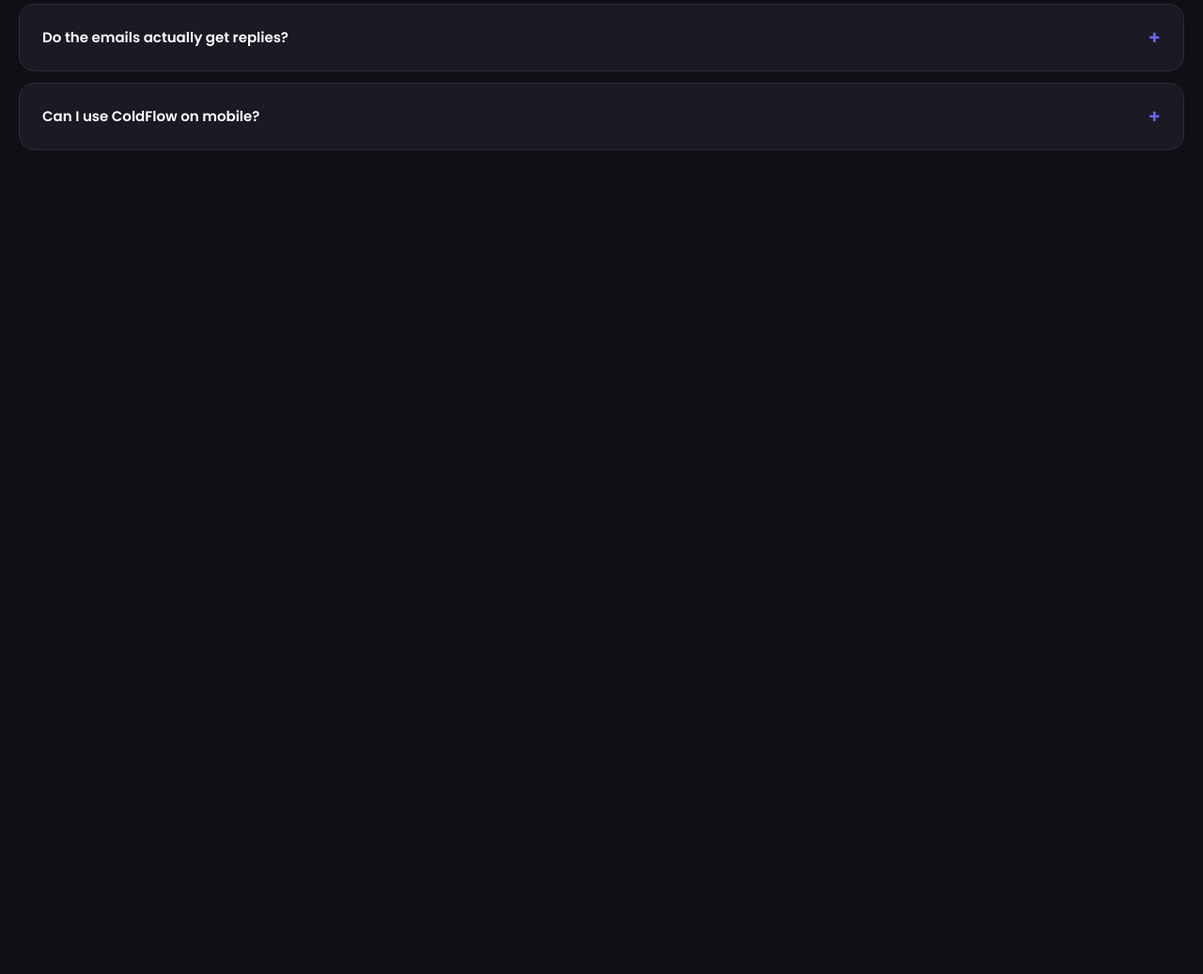
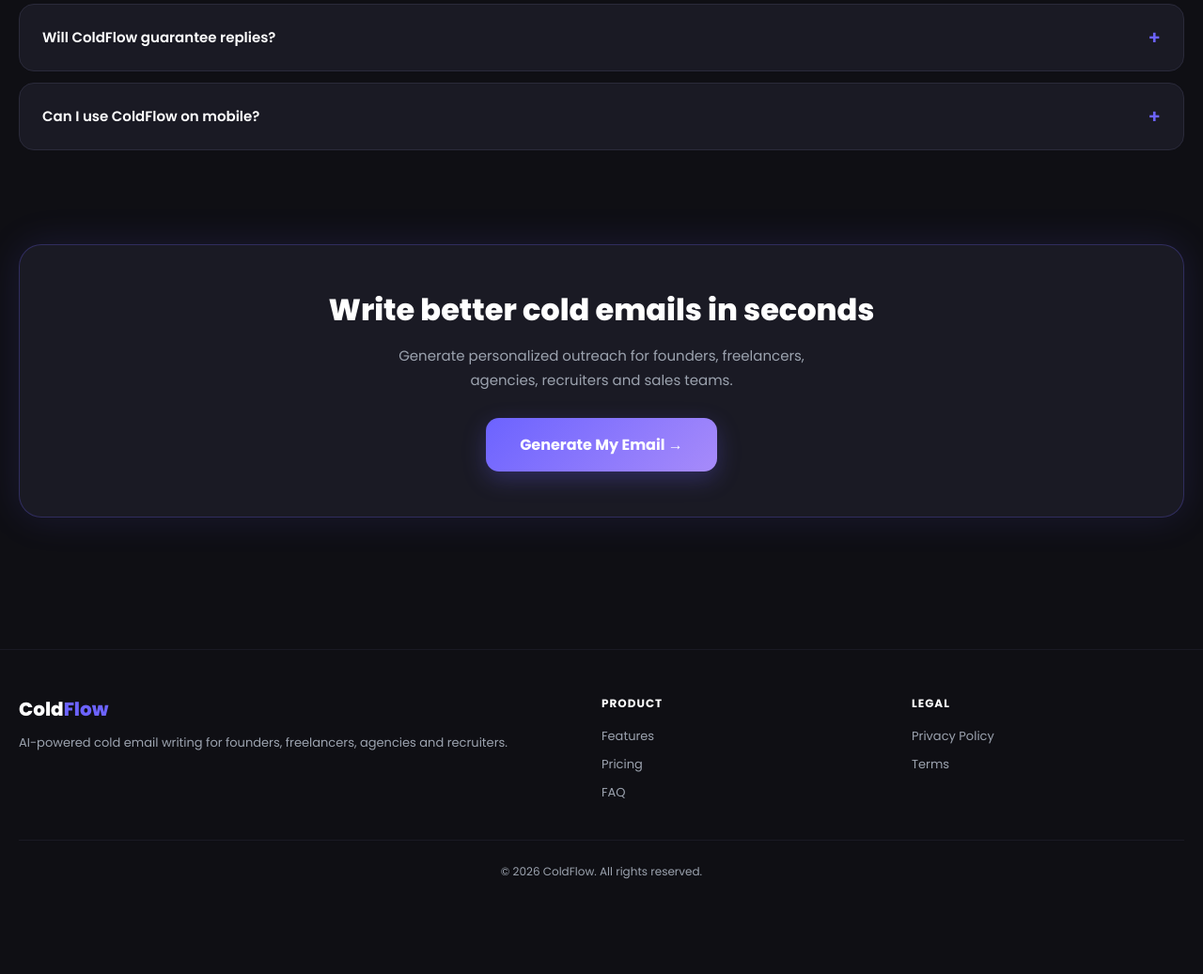
Before and after one commit to shreyanshetty211-svg/coldflow-app, a website: page index.html in a window 1280 px wide. Shown: the part 2845-3882 px from the top of the page at 94% size. Before the commit the page ends 3145 px from the top, so only its background shows below. Drawn offline with Linux system fonts and the light colour scheme.

Commit message:
add final CTA section and footer

```diff
--- a/index.html
+++ b/index.html
@@ -186,6 +186,28 @@
 .faq-answer { font-size: 14px; color: #9ca3af; line-height: 1.7; max-height: 0; overflow: hidden; transition: max-height 0.3s ease, padding 0.3s ease; padding: 0 24px; }
 .faq-item.open .faq-answer { max-height: 200px; padding: 0 24px 20px; }
 @media (max-width: 768px) { .faq-title { font-size: 26px; } }
+
+/* CTA SECTION */
+.final-cta-section { padding: 60px 20px 40px; }
+.final-cta-card { background: #1a1a24; border: 1px solid #6c63ff44; border-radius: 24px; padding: 48px 32px; text-align: center; box-shadow: 0 0 40px #6c63ff22; }
+.final-cta-title { font-size: 32px; font-weight: 800; margin-bottom: 16px; line-height: 1.3; }
+.final-cta-desc { font-size: 15px; color: #9ca3af; margin-bottom: 28px; line-height: 1.7; max-width: 480px; margin-left: auto; margin-right: auto; }
+.final-cta-btn { background: linear-gradient(135deg, #6c63ff, #a78bfa); color: white; border: none; padding: 16px 36px; border-radius: 14px; font-size: 16px; font-weight: 700; cursor: pointer; font-family: 'Poppins', sans-serif; box-shadow: 0 8px 24px #6c63ff44; transition: opacity 0.2s, transform 0.2s; }
+.final-cta-btn:hover { opacity: 0.9; transform: translateY(-1px); }
+@media (max-width: 768px) { .final-cta-title { font-size: 24px; } .final-cta-card { padding: 32px 20px; } }
+
+/* FOOTER */
+.site-footer { background: #0f0f14; border-top: 1px solid #1a1a24; padding: 48px 20px 100px; }
+.footer-grid { display: grid; grid-template-columns: 2fr 1fr 1fr; gap: 40px; margin-bottom: 40px; }
+.footer-brand-name { font-size: 20px; font-weight: 800; color: #fff; margin-bottom: 10px; }
+.footer-brand-name span { color: #6c63ff; }
+.footer-brand-desc { font-size: 13px; color: #9ca3af; line-height: 1.7; }
+.footer-col-title { font-size: 12px; font-weight: 700; color: #fff; letter-spacing: 1px; margin-bottom: 16px; }
+.footer-links { display: flex; flex-direction: column; gap: 10px; }
+.footer-link { font-size: 13px; color: #9ca3af; text-decoration: none; cursor: pointer; transition: color 0.2s; }
+.footer-link:hover { color: #6c63ff; }
+.footer-bottom { border-top: 1px solid #1a1a24; padding-top: 24px; text-align: center; font-size: 12px; color: #9ca3af; }
+@media (max-width: 768px) { .footer-grid { grid-template-columns: 1fr 1fr; gap: 32px; } }
 
 /* GENERATOR SCREEN */
 #generator { padding-bottom: 160px; }
@@ -469,10 +491,10 @@
       </div>
       <div class="faq-item">
         <div class="faq-question" onclick="toggleFaq(this)">
-          <span>Do the emails actually get replies?</span>
+          <span>Will ColdFlow guarantee replies?</span>
           <span class="faq-icon">+</span>
         </div>
-        <div class="faq-answer">ColdFlow is trained to write concise, personalized, human-sounding emails. Results depend on your offer and targeting, but the emails avoid common spam triggers and generic AI phrasing.</div>
+        <div class="faq-answer">No tool can guarantee replies. ColdFlow helps create more personalized, human-sounding cold emails that improve your chances of getting responses. Results depend on your offer, targeting, and outreach strategy.</div>
       </div>
       <div class="faq-item">
         <div class="faq-question" onclick="toggleFaq(this)">
@@ -483,7 +505,40 @@
       </div>
     </div>
   </div>
+
+  <div class="final-cta-section">
+    <div class="final-cta-card">
+      <h2 class="final-cta-title">Write better cold emails in seconds</h2>
+      <p class="final-cta-desc">Generate personalized outreach for founders, freelancers, agencies, recruiters and sales teams.</p>
+      <button class="final-cta-btn" onclick="showScreen('generator')">Generate My Email &#8594;</button>
+    </div>
+  </div>
 </div>
+
+<footer class="site-footer">
+  <div class="footer-grid">
+    <div>
+      <div class="footer-brand-name">Cold<span>Flow</span></div>
+      <p class="footer-brand-desc">AI-powered cold email writing for founders, freelancers, agencies and recruiters.</p>
+    </div>
+    <div>
+      <div class="footer-col-title">PRODUCT</div>
+      <div class="footer-links">
+        <span class="footer-link" onclick="document.querySelector('.features-section').scrollIntoView({behavior:'smooth'})">Features</span>
+        <span class="footer-link" onclick="document.querySelector('.pricing-section').scrollIntoView({behavior:'smooth'})">Pricing</span>
+        <span class="footer-link" onclick="document.querySelector('.faq-section').scrollIntoView({behavior:'smooth'})">FAQ</span>
+      </div>
+    </div>
+    <div>
+      <div class="footer-col-title">LEGAL</div>
+      <div class="footer-links">
+        <span class="footer-link">Privacy Policy</span>
+        <span class="footer-link">Terms</span>
+      </div>
+    </div>
+  </div>
+  <div class="footer-bottom">&#169; 2026 ColdFlow. All rights reserved.</div>
+</footer>
 
 <!-- GENERATOR -->
 <div class="screen" id="generator">
```
